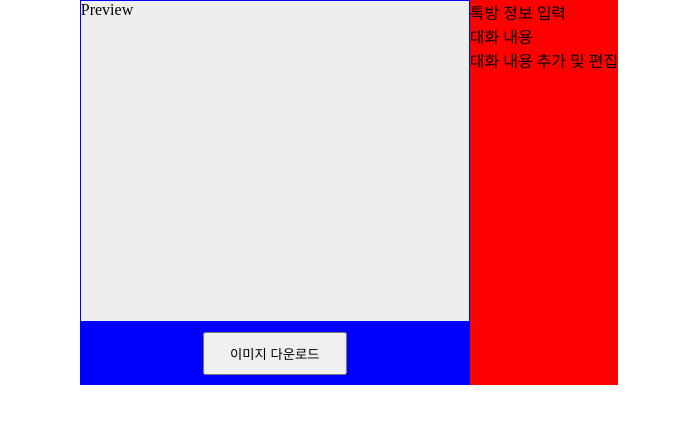
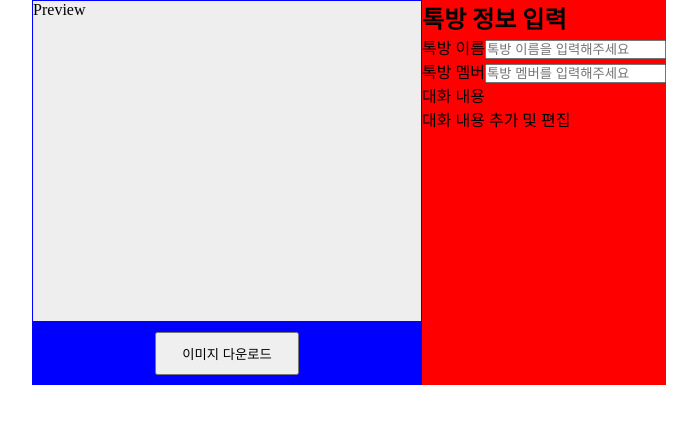
Before and after one commit to Jooeun-K/octo-generator, a Next.js app: page /talk in a window 1280 px wide. Shown: the top 424 px of the page, without its empty margins (291-988 px from the left). Built offline with nearby package versions, Linux system fonts and the light colour scheme.

Commit message:
feat: idb 테스트를 위한 talk 페이지 기본 input 추가

```diff
--- a/components/talk/Editor/TalkInfo/index.tsx
+++ b/components/talk/Editor/TalkInfo/index.tsx
@@ -1,5 +1,37 @@
+import { ChangeEvent } from "react";
+
+// IDB reference:
+// https://all-dev-kang.tistory.com/entry/%EC%9E%90%EB%B0%94%EC%8A%A4%ED%81%AC%EB%A6%BD%ED%8A%B8-IndexedDB-%EC%8B%A4%EC%A0%84-%EC%82%AC%EC%9A%A9%EB%B2%95-idb
+
 const TalkInfo = () => {
-  return <div>톡방 정보 입력</div>;
+  const onChangeInfoInput = (e: ChangeEvent<HTMLInputElement>) => {
+    console.log(`${e.target.id} : ${e.target.value}`);
+  };
+  return (
+    <div>
+      <h2>톡방 정보 입력</h2>
+      <div>
+        <p>
+          <label htmlFor="talk_title">톡방 이름</label>
+          <input
+            type="text"
+            id="talk_title"
+            placeholder="톡방 이름을 입력해주세요"
+            onChange={onChangeInfoInput}
+          />
+        </p>
+        <p>
+          <label htmlFor="talk_title">톡방 멤버</label>
+          <input
+            type="text"
+            id="talk_member"
+            placeholder="톡방 멤버를 입력해주세요"
+            onChange={onChangeInfoInput}
+          />
+        </p>
+      </div>
+    </div>
+  );
 };
 
 export default TalkInfo;
--- a/package.json
+++ b/package.json
@@ -15,6 +15,7 @@
     "eslint": "8.34.0",
     "eslint-config-next": "13.2.1",
     "html-to-image": "^1.11.11",
+    "idb": "^7.1.1",
     "next": "13.2.1",
     "react": "18.2.0",
     "react-dom": "18.2.0",
```
Also changed, not shown: 1 other file (tests, documents, lock files or other folders).
